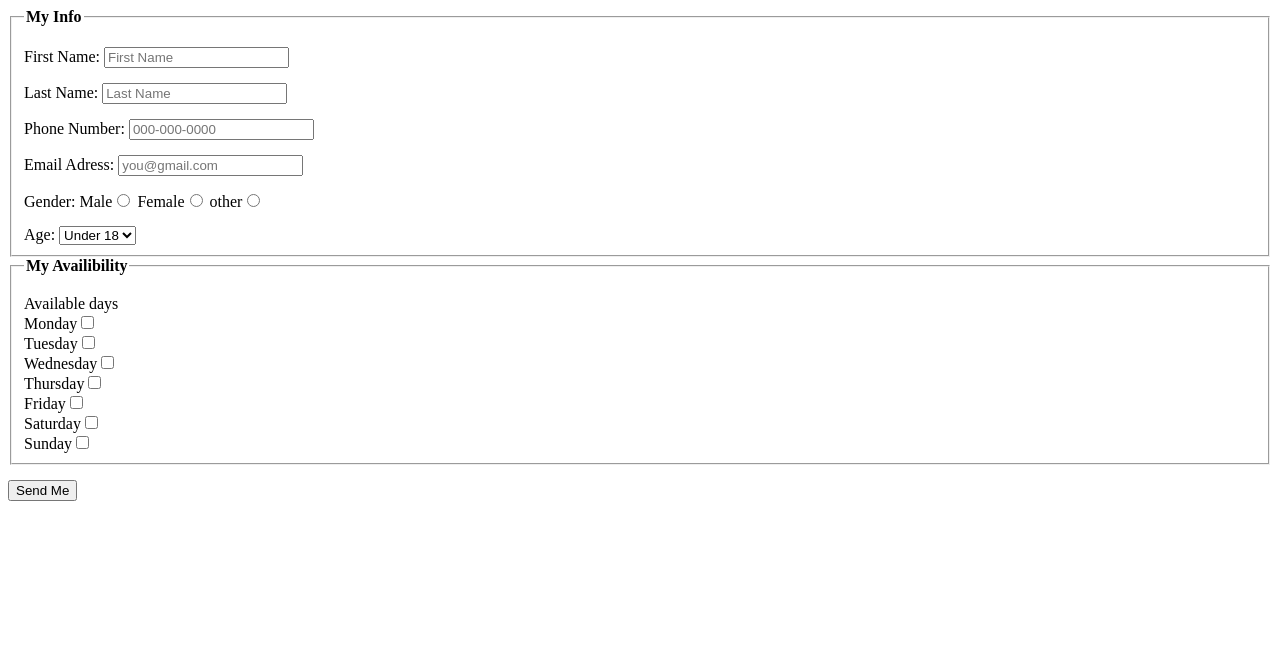
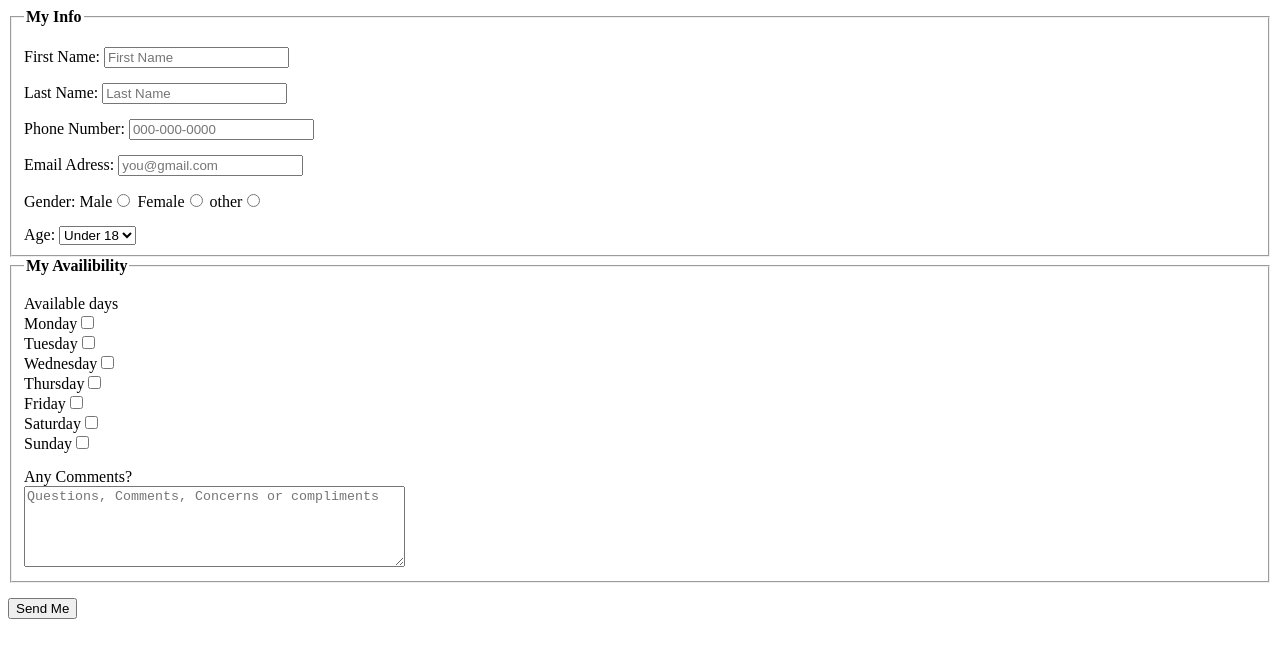
Before and after one commit to radfre/Kreiglestien-lab4, a plain HTML site: page index.html in a window 1280 px wide. Drawn offline with Linux system fonts and the light colour scheme.

Commit message:
added comments

```diff
--- a/index.html
+++ b/index.html
@@ -58,6 +58,10 @@
           <label> Saturday<input type="checkbox" name="avalailable_field[]" value="Saturday"></label><br>
           <label> Sunday<input type="checkbox" name="avalailable_field[]" value="Sunday"></label>
         </div>
+        <div>
+            <label>Any Comments?</label> <br>
+            <textarea cols = "45" rows = "5" name = "comments_field" placeholder = "Questions, Comments, Concerns or compliments"></textarea>
+          </div>
       </fieldset>
       <div>
         <input type="hidden" name="hidden_field" value="aschatz">
```
